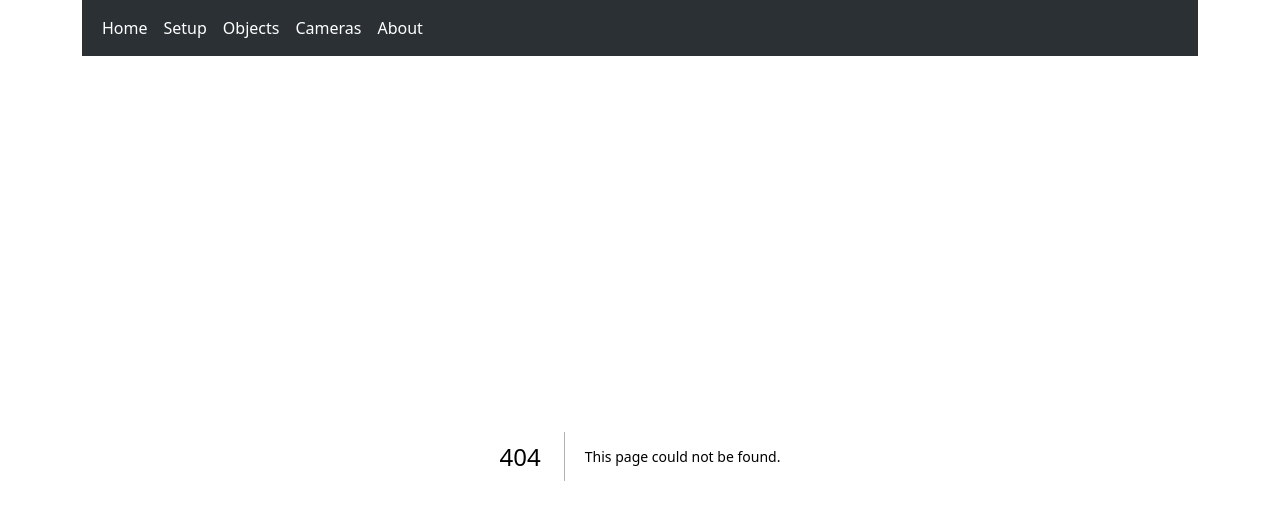
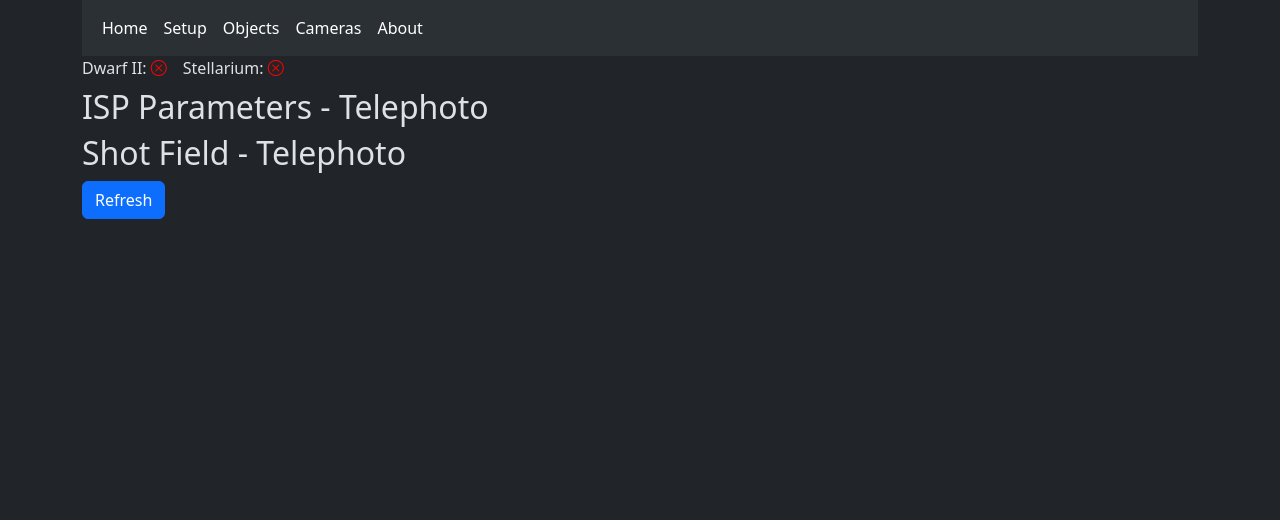
Before and after one commit to DwarfTelescopeUsers/dwarfii-stellarium-goto, a Next.js app: page /dwarfii-status in a window 1280 px wide. Before the commit this address had no page. Shown: the top 520 px of the page. Built offline with nearby package versions, Linux system fonts and the light colour scheme.

Commit message:
add page to show status of DwarfII

```diff
--- /dev/null
+++ b/src/components/DwarfIIStatus.tsx
@@ -0,0 +1,110 @@
+import { useState, useContext, useEffect } from "react";
+
+import {
+  wsURL,
+  statusTelephotoCmd,
+  statusWideangleCmd,
+  queryShotFieldCmd,
+  cameraSettings,
+  queryShotField,
+  socketSend,
+  binning2x2,
+} from "dwarfii_api";
+import { ConnectionContext } from "@/stores/ConnectionContext";
+
+export default function DwarfIIStatus() {
+  let connectionCtx = useContext(ConnectionContext);
+
+  const [cameraSettingsData, setCameraStatusData] = useState<any>(null);
+  const [shotFieldData, setShotFieldData] = useState<any>(null);
+
+  const getCameraStatus = () => {
+    if (connectionCtx.IPDwarf == undefined) {
+      return;
+    }
+
+    const socket = new WebSocket(wsURL(connectionCtx.IPDwarf));
+
+    socket.addEventListener("open", () => {
+      console.log("start cameraSettings...");
+      let payload = cameraSettings();
+      socketSend(socket, payload);
+    });
+
+    socket.addEventListener("message", (event) => {
+      let message = JSON.parse(event.data);
+      if (
+        message.interface === statusTelephotoCmd ||
+        message.interface === statusWideangleCmd
+      ) {
+        console.log("cameraSettings:", message);
+        setCameraStatusData(message);
+      } else {
+        console.log(message);
+      }
+    });
+
+    socket.addEventListener("error", (message) => {
+      console.log("cameraSettings error:", message);
+    });
+  };
+
+  const getShotField = () => {
+    if (connectionCtx.IPDwarf == undefined) {
+      return;
+    }
+    const socket = new WebSocket(wsURL(connectionCtx.IPDwarf));
+
+    socket.addEventListener("open", () => {
+      console.log("start queryShotField...");
+      let payload = queryShotField(
+        connectionCtx.astroSettings.binning || binning2x2
+      );
+      socketSend(socket, payload);
+    });
+
+    socket.addEventListener("message", (event) => {
+      let message = JSON.parse(event.data);
+      if (message.interface === queryShotFieldCmd) {
+        setShotFieldData(message);
+        console.log("queryShotField:", message);
+      } else {
+        console.log(message);
+      }
+    });
+
+    socket.addEventListener("error", (message) => {
+      setShotFieldData(message);
+      console.log("queryShotField error:", message);
+    });
+  };
+
+  useEffect(() => {
+    getCameraStatus();
+    setTimeout(() => {
+      getShotField();
+    }, 1000);
+  }, []); // eslint-disable-line react-hooks/exhaustive-deps
+
+  return (
+    <>
+      <h2>ISP Parameters - Telephoto</h2>
+      {cameraSettingsData && (
+        <pre>{JSON.stringify(cameraSettingsData, null, 2)}</pre>
+      )}
+      <h2>Shot Field - Telephoto</h2>
+      {shotFieldData && <pre>{JSON.stringify(shotFieldData, null, 2)}</pre>}
+      <button
+        className=" btn btn-primary mb-3"
+        onClick={() => {
+          getCameraStatus();
+          setTimeout(() => {
+            getShotField();
+          }, 1000);
+        }}
+      >
+        Refresh
+      </button>
+    </>
+  );
+}
--- /dev/null
+++ b/src/pages/dwarfii-status.tsx
@@ -0,0 +1,16 @@
+import DwarfIIStatus from "@/components/DwarfIIStatus";
+import StatusBar from "@/components/shared/StatusBar";
+import { useSetupConnection } from "@/hooks/useSetupConnection";
+import { useLoadIntialValues } from "@/hooks/useLoadIntialValues";
+
+export default function DwarfiiStatusPage() {
+  useSetupConnection();
+  useLoadIntialValues();
+
+  return (
+    <div>
+      <StatusBar />
+      <DwarfIIStatus />
+    </div>
+  );
+}
```
Also changed, not shown: src/pages/debug.tsx (added, +24 -0 lines).
